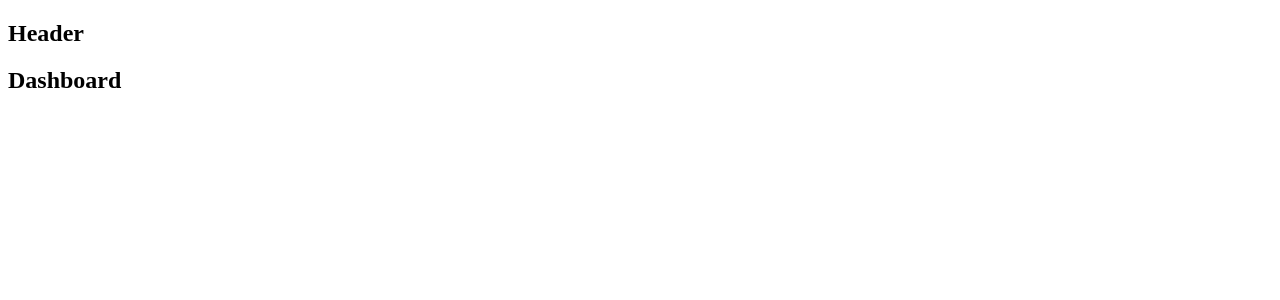
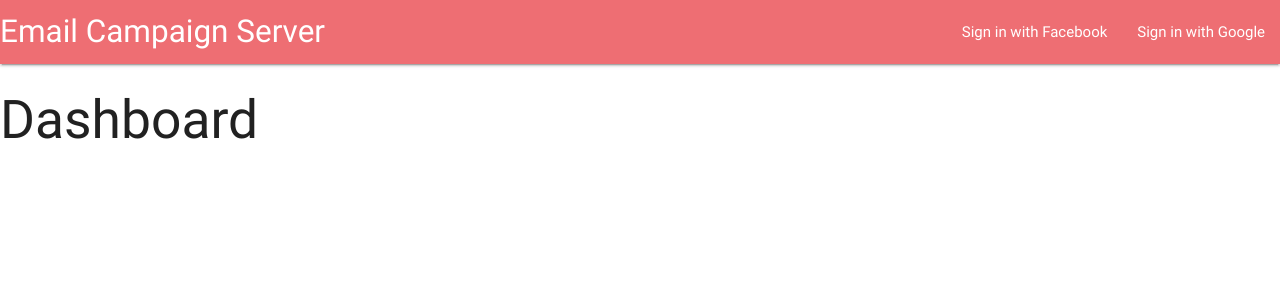
Before and after one commit to henroben/email-campaign-server, a React (Create React App) app in the folder client/: page /surveys in a window 1280 px wide. Shown: the top 300 px of the page. Built offline with nearby package versions, Linux system fonts and the light colour scheme.

Commit message:
Materialize css added, Header component boilerplate created

```diff
--- a/client/package.json
+++ b/client/package.json
@@ -11,6 +11,7 @@
     }
   },
   "dependencies": {
+    "materialize-css": "^0.100.2",
     "react": "^16.0.0",
     "react-dom": "^16.0.0",
     "react-redux": "^5.0.6",
--- a/client/src/components/App.js
+++ b/client/src/components/App.js
@@ -1,7 +1,7 @@
 import React from 'react';
 import { BrowserRouter, Route } from 'react-router-dom';
 
-const Header = () => <h2>Header</h2>;
+import Header from './Header';
 const Dashboard = () => <h2>Dashboard</h2>;
 const SurveyNew = () => <h2>SurveyNew</h2>;
 const Landing = () => <h2>Landing</h2>;
--- /dev/null
+++ b/client/src/components/Header.js
@@ -0,0 +1,23 @@
+import React, { Component } from 'react';
+
+class Header extends Component {
+    render() {
+        return(
+            <nav>
+                <div className="nav-wrapper">
+                    <a href="/" className="left brand-logo">Email Campaign Server</a>
+                    <ul id="nav-mobile" className="right hide-on-med-and-down">
+                        <li><a href="/auth/facebook">Sign in with Facebook</a></li>
+                        <li><a href="/auth/google">Sign in with Google</a></li>
+                    </ul>
+                    <ul className="side-nav" id="mobile-demo">
+                        <li><a href="/auth/facebook">Sign in with Facebook</a></li>
+                        <li><a href="/auth/google">Sign in with Google</a></li>
+                    </ul>
+                </div>
+            </nav>
+        );
+    }
+}
+
+export default Header;
--- a/client/src/index.js
+++ b/client/src/index.js
@@ -1,3 +1,4 @@
+import 'materialize-css/dist/css/materialize.min.css';
 import React from 'react';
 import ReactDOM from 'react-dom';
 import { Provider } from 'react-redux';
```
Also changed, not shown: 1 other file (tests, documents, lock files or other folders).
